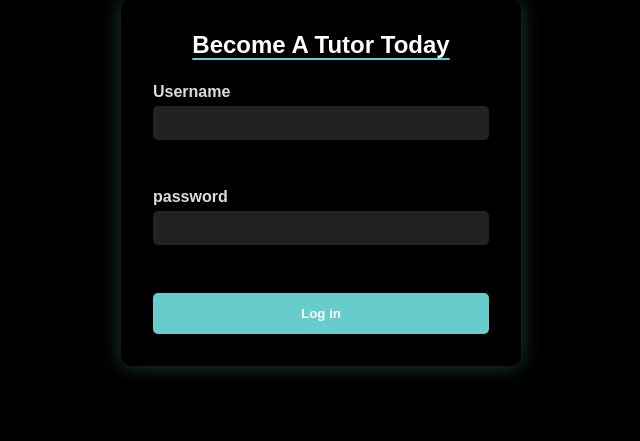
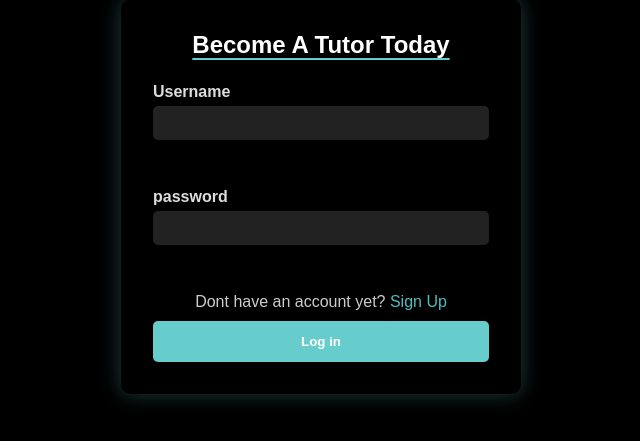
Before and after one commit to Midnight-17/Tutionmate2170, a Django app: page /tutionmatee/login1 in a window 1280 px wide. Shown: the part 82-523 px from the top of the page, without its empty margins (319-959 px from the left). Run offline with Django 4.2, Linux system fonts and the light colour scheme.

Commit message:
added a few minor imporovemnts to the login and sign up page

```diff
--- a/tutionmate/tutionmatee/templates/login1.html
+++ b/tutionmate/tutionmatee/templates/login1.html
@@ -36,7 +36,11 @@
       <label for="phone">password</label>
       <input type="password" name="password">
 
+      <p style="text-align: center; padding-bottom: 10px">
+        Dont have an account yet? <a href="{% url 'tutionmate:loginpage' %}" style="color: #55bbbb;">Sign Up</a>
+      </p>
       <button type="submit" class="submit-btn">Log in</button>
+
     </form>
   </div>
 <script src="{% static 'js/homepage.js' %}"></script>
--- a/tutionmate/tutionmatee/templates/loginpage.html
+++ b/tutionmate/tutionmatee/templates/loginpage.html
@@ -55,6 +55,9 @@
       {{ form.confirm_password }}
 
       {{ form.errors }}
+      <p style="text-align: center; padding-bottom: 10px">
+        Have an account already? <a href="{% url 'tutionmate:login1' %}" style="color: #55bbbb;">Login</a>
+      </p>
       <button type="submit" class="submit-btn">Sign Up</button>
     </form>
   </div>
--- a/tutionmate/tutionmatee/views.py
+++ b/tutionmate/tutionmatee/views.py
@@ -91,7 +91,7 @@ def loginpage(request):
             teacher_obj.save()
 
             # Redirect or login user
-            return redirect('tutionmate:homepage')  # or wherever you want
+            return redirect('tutionmate:login1')  # or wherever you want
 
     else:
         form = CreateTeacherForm()
```
Also changed, not shown: tutionmate/db.sqlite3, tutionmate/media/images/ffeb7c0f-edeb-43d9-baa9-0fee6907ef5e-removebg-preview.png (added).
